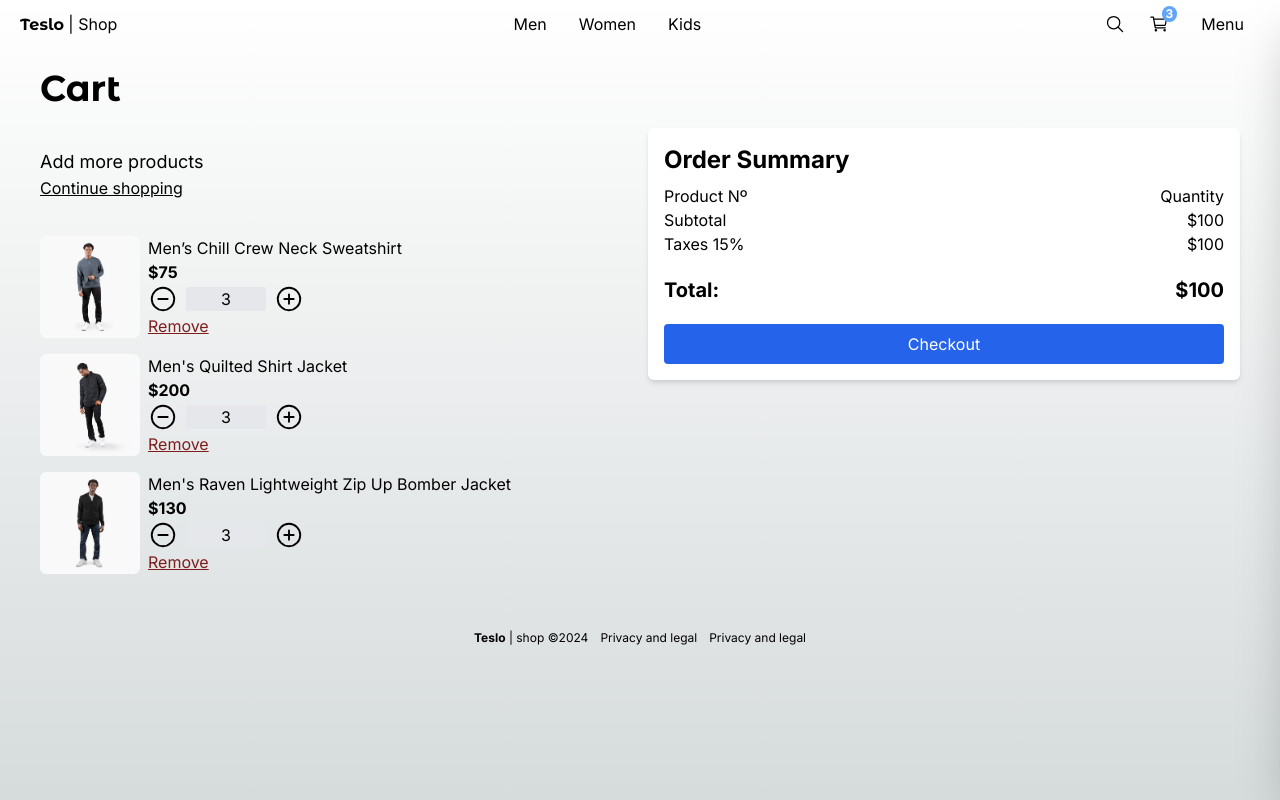
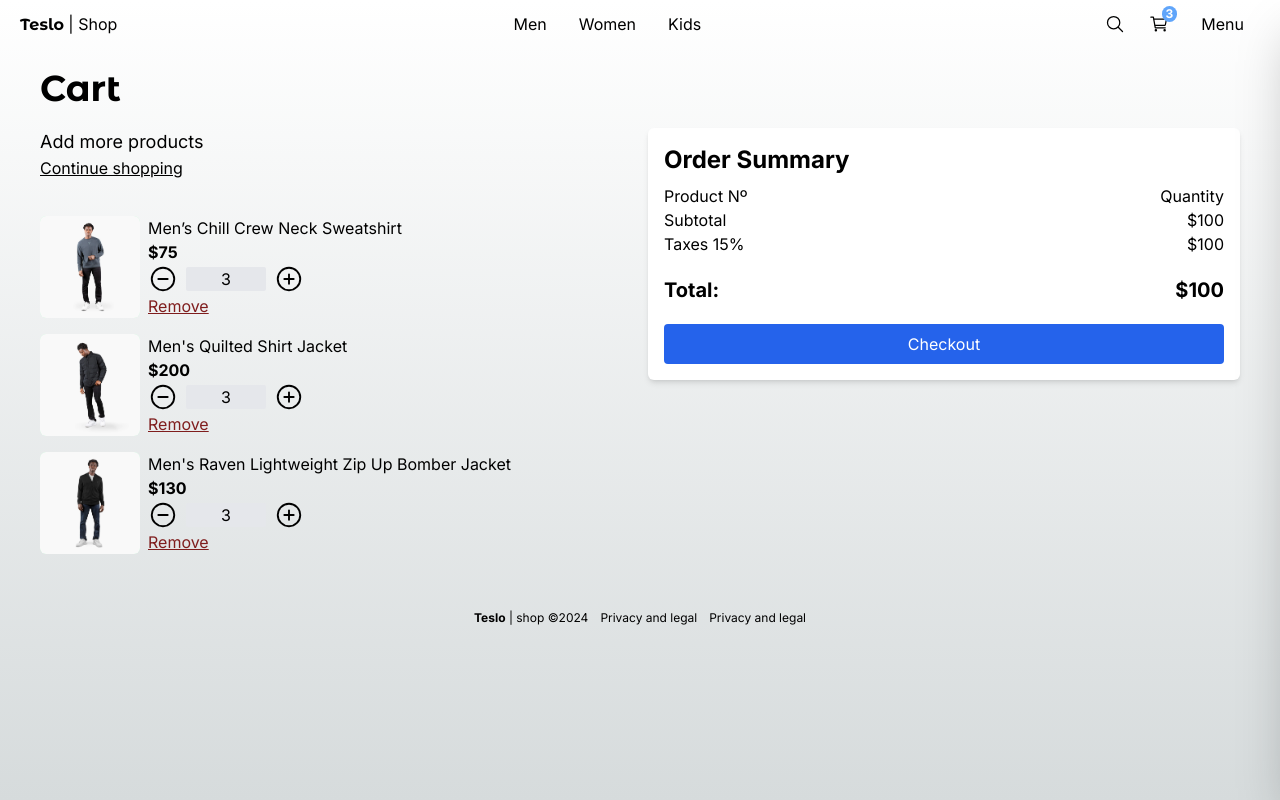
Before and after one commit to Carloslt5/next-course, a Next.js app in the folder 04-teslo-shop/: page /cart in a window 1280 px wide. Built offline with nearby package versions, Linux system fonts and the light colour scheme.

Commit message:
✨ fix some styles

```diff
--- a/04-teslo-shop/src/app/(shop)/cart/page.tsx
+++ b/04-teslo-shop/src/app/(shop)/cart/page.tsx
@@ -18,7 +18,7 @@ export default function CartPage() {
         <Title title={"Cart"} />
 
         <div className="grid grid-cols-1 sm:grid-cols-2 gap-4">
-          <div className="flex flex-col mt-5 gap-4">
+          <div className="flex flex-col gap-4">
             <div className="flex flex-col">
               <span className="text-lg">Add more products</span>
               <Link href={"/"} className="underline cursor-pointer mb-5">
--- a/04-teslo-shop/src/app/(shop)/checkout/page.tsx
+++ b/04-teslo-shop/src/app/(shop)/checkout/page.tsx
@@ -12,7 +12,7 @@ export default function CheackoutPage() {
         <Title title={"Verify order"} />
 
         <div className="grid grid-cols-1 sm:grid-cols-2 gap-4">
-          <div className="flex flex-col mt-5 gap-4">
+          <div className="flex flex-col gap-4">
             <div className="flex flex-col">
               <span className="text-lg">Adjust products</span>
               <Link href={"/cart"} className="underline cursor-pointer mb-5">
```
